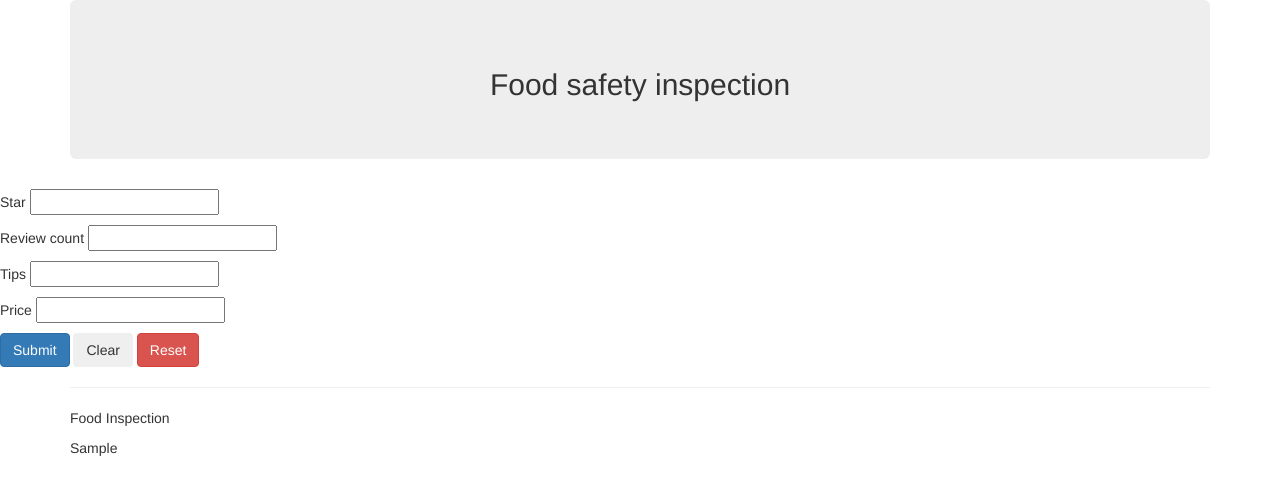
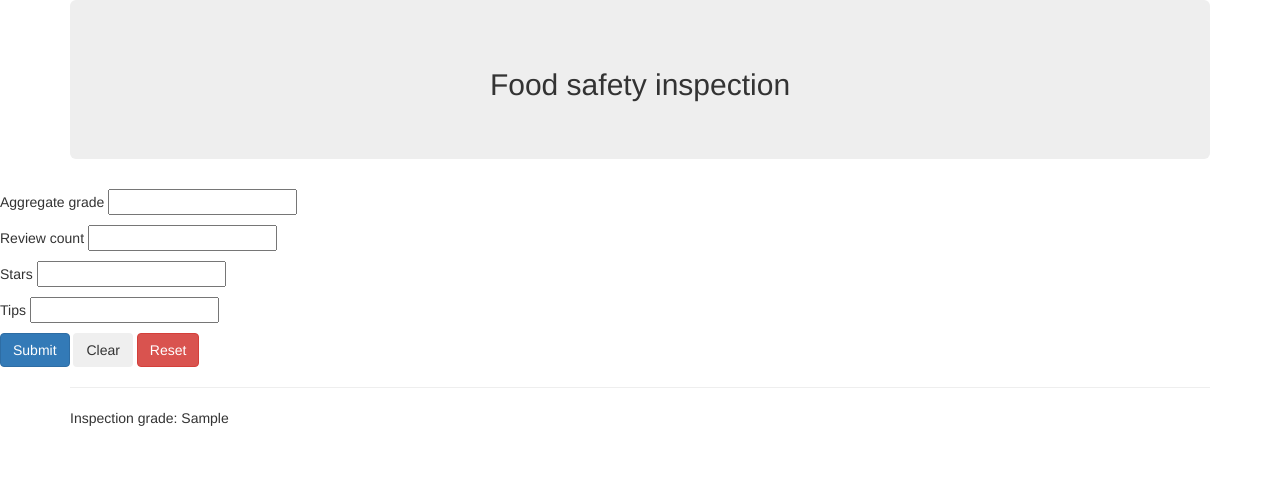
Before and after one commit to arian16/food_project, a Flask app: template templates/index.html in a window 1280 px wide. Shown: the top 495 px of the page. Run offline with Flask 2, Linux system fonts and the light colour scheme; the template is opened without the code that fills it: most values are stand-ins (such as "Sample title", 1, 10 or a date in 2020); some libraries are stand-ins or nearby versions.

Commit message:
Changed price to aggregate

```diff
--- a/templates/index.html
+++ b/templates/index.html
@@ -10,10 +10,11 @@
 <div class = "contianer">
   <form action = "{{url_for('safeTdigest')}}" method = POST id = "myform">
 
-    <p> Star <input  type = "text" name = "star" /></p>
-    <p> Review count <input type = "text" name = "count" /></p>
+    <p> Aggregate grade <input type = "text" name = "aggregate_grade" /></p>
+    <p> Review count <input  type = "text" name = "review_count" /></p>
+    <p> Stars <input type = "text" name = "stars" /></p>
       <p> Tips <input type = "text" name = "frequency" /></p>
-    <p> Price <input type = "text" name = "price" /></p>
+
   <input type = "submit" name = "" value = "Submit" class = "btn btn-primary">
   <input type = "reset" name = "" value = "Clear" class = "btn btn-outline-primary">
 
@@ -27,8 +28,8 @@
       <hr/>
       <div class = "card-body">
 
-      <p> Food Inspection</p>
-      <p> {{ grade_OP}}
+      <p> Inspection grade: {{ grade_OP}}</p>
+
     </div>
   </div>
 </div>
```
